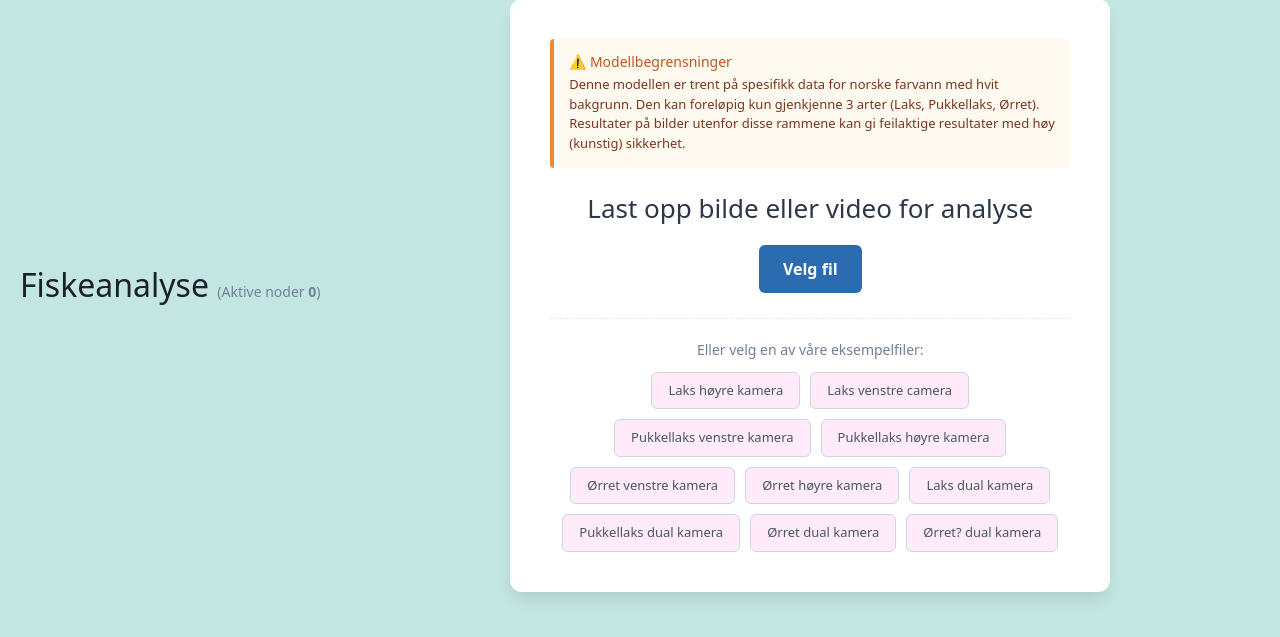
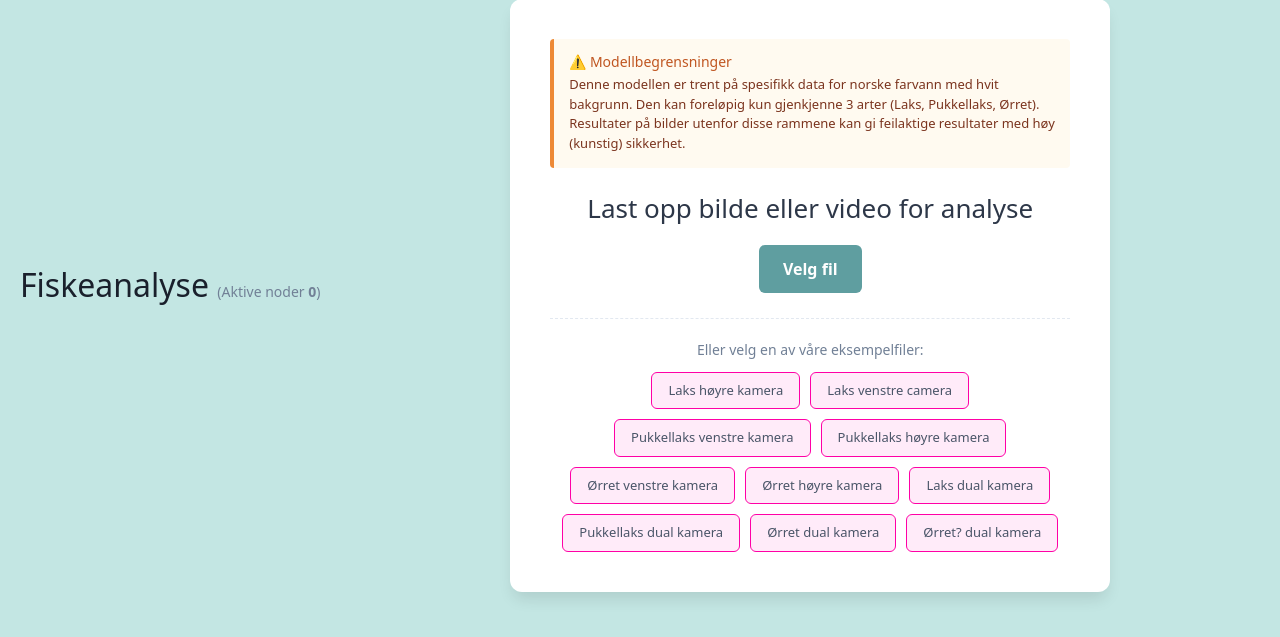
Before and after one commit to Elsys-Gruppe-1/ServerSide, a Flask app: page /analyse in a window 1280 px wide. Shown: the part 93-730 px from the top of the page. Run offline with Flask 3, Linux system fonts and the light colour scheme; some libraries are stand-ins or nearby versions.

Commit message:
siste fix

```diff
--- a/app/static/analyse.css
+++ b/app/static/analyse.css
@@ -73,7 +73,7 @@ h1, h2, h3, h4 {
     padding: 8px 16px;
     background-color: #FFEBF9;
     color: #4a5568;
-    border: 1px solid #cbd5e0;
+    border: 1px solid #FF00A6;
     border-radius: 6px;
     font-size: 13px;
     cursor: pointer;
@@ -81,7 +81,7 @@ h1, h2, h3, h4 {
 }
 
 .example-btn:hover {
-    background-color: #FF00A6;
-    border-color: #a0aec0;
+    background-color: pink;
+    border-color: #FF00A6;
     color: #1a202c;
 }
--- a/app/templates/analyse.html
+++ b/app/templates/analyse.html
@@ -24,7 +24,7 @@
 
     <h3 style="color: #2d3748; margin-bottom: 20px;">Last opp bilde eller video for analyse</h3>
 
-    <label for="mediaInput" style="display: inline-block; padding: 12px 24px; background-color: #2b6cb0; color: white; border-radius: 6px; cursor: pointer; font-weight: bold; transition: background 0.2s;">
+    <label for="mediaInput" style="display: inline-block; padding: 12px 24px; background-color: #5F9EA0; color: white; border-radius: 6px; cursor: pointer; font-weight: bold; transition: background 0.2s;">
       Velg fil
     </label>
     <input type="file" id="mediaInput" accept="image/*,video/*" style="display: none;">
```
